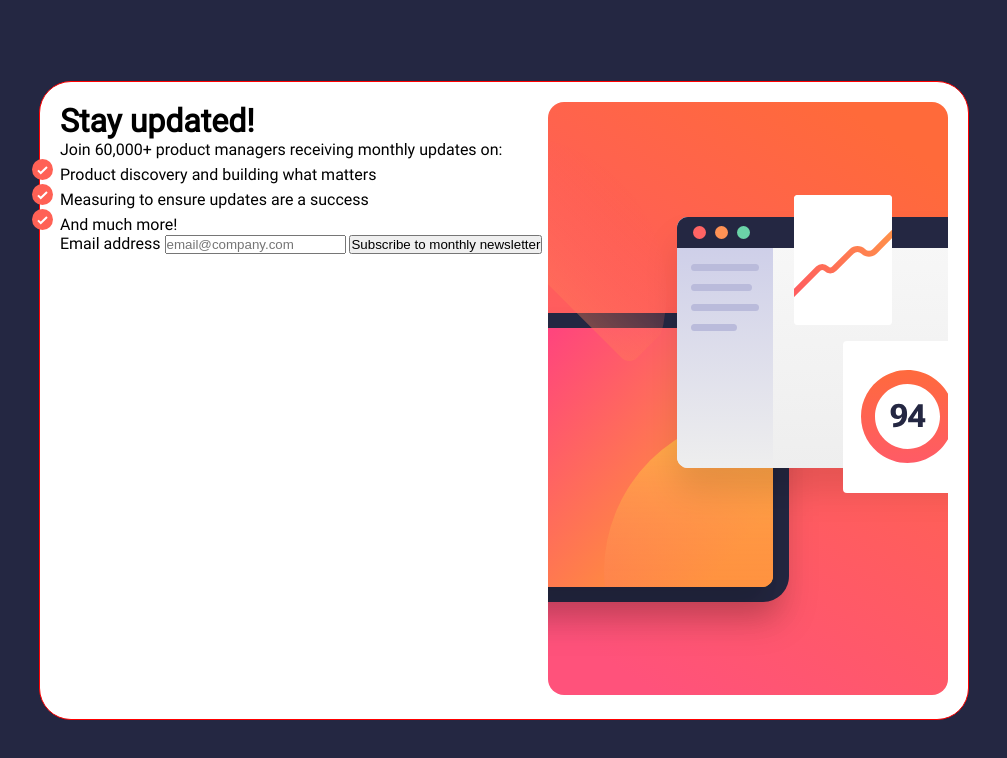
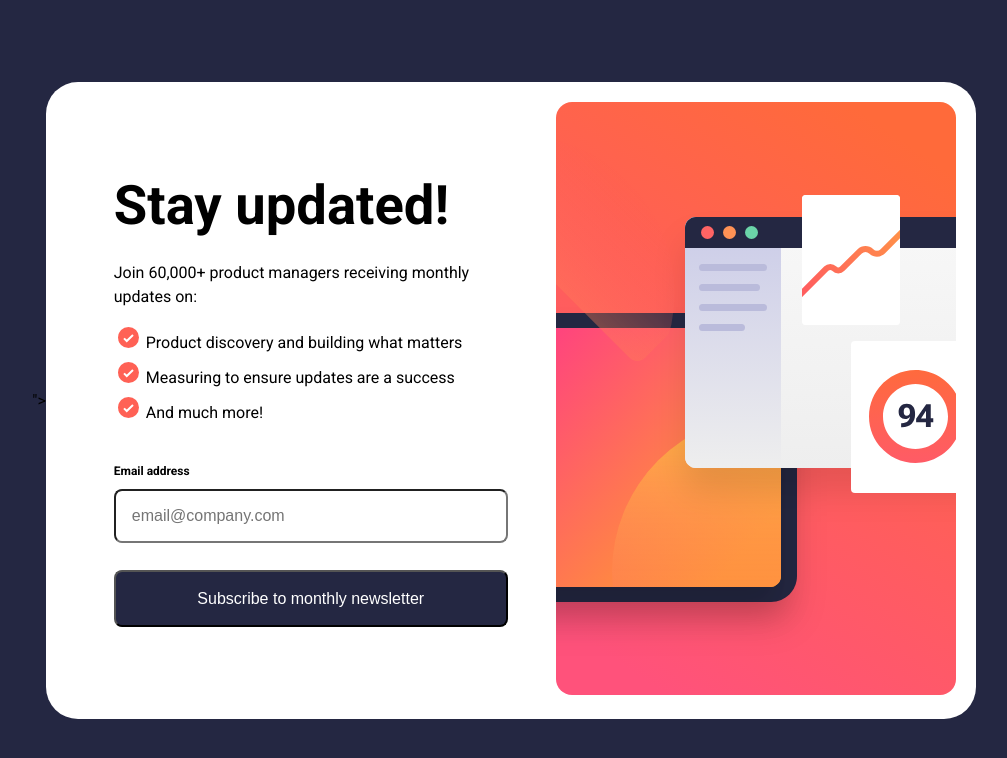
Before and after one commit to Carmenyo/FM--Newsletter-Sign-up-with-success-message, a plain HTML site: page index.html in a window 1280 px wide. Shown: the whole page, without its empty margins (136-1143 px from the left). Drawn offline with Linux system fonts and the light colour scheme.

Commit message:
desktop layout

```diff
--- a/index.html
+++ b/index.html
@@ -8,16 +8,20 @@
 
   <!-- STYLES -->
   <link rel="stylesheet" href="./styles/main.css">
+<!-- FONTS -->
+<link rel="stylesheet" href=link rel="preconnect" href="https://fonts.googleapis.com">
+<link rel="preconnect" href="https://fonts.gstatic.com" crossorigin>
+<link href="https://fonts.googleapis.com/css2?family=Roboto:ital,wght@0,100;0,300;0,400;0,500;0,700;0,900;1,100;1,300;1,400;1,500;1,700;1,900&display=swap" rel="stylesheet">">
 
-  <title>Frontend Mentor | Newsletter sign-up form with success message</title>
+<title>Frontend Mentor | Newsletter sign-up form with success message</title>
 
 <body>
 <main class="card">
   <div class="card__left">
-    <h1>
+    <h1 class="card__title">
       Stay updated!
     </h1>
-<p>
+<p class="card__paragraph">
   Join 60,000+ product managers receiving monthly updates on:
 </p>
 <ul class="card__list">
@@ -25,10 +29,10 @@
   <li> Measuring to ensure updates are a success</li>
   <li>And much more!</li>
 </ul>
-<form >
-  <label for="email">Email address</label>
-  <input type="email" id="email" placeholder="email@company.com">
-  <button type="submit">Subscribe to monthly newsletter</button>
+<form class="card__form">
+  <label class="card__label" for="email">Email address</label>
+  <input class="card__input" type="email" id="email" placeholder="email@company.com">
+  <button class="card__button" type="submit">Subscribe to monthly newsletter</button>
 </form>
   </div>
   <div class="card__right">
--- a/styles/_layout.scss
+++ b/styles/_layout.scss
@@ -1,5 +1,5 @@
 body {
-    font-family: MyFont;
+  font-family: $FontFamily;
   width: 100%;
   min-height: 100vh;
   display: flex;
@@ -9,18 +9,52 @@ body {
 }
 
 .card {
-    border: solid red 1px;
   display: flex;
   justify-content: space-between;
   width: 930px;
   background-color: $White;
   padding: 20px;
   border-radius: 2rem;
+  &__left {
+    width: 60%;
+    padding: 4.5rem 3rem 1rem 3rem;
+  }
+&__title{
+    font-size: 3.4rem;
+    font-weight:700;
+    margin-bottom: 1.5rem;
+  }
+&__paragraph{
+  line-height: 1.5rem;
+}
+  &__list {
+    list-style-image: url(../assets/images/icon-list.svg);
+    margin-top: 1rem;
+    margin-left: 2rem;
+    line-height: 2.2rem;
+    margin-bottom: 2.1rem;
+  }
+&__form{
+  display: flex;
+  flex-direction: column;
+}
+&__label{
+  font-size: .75rem;
+  font-weight: bold;
+  margin-bottom: .7rem;
+}
+&__input{
+  padding: 1rem;
+  border-radius: .5rem;
+  margin-bottom: 1.7rem;
+  font-size: 1rem;
+}
+&__button{
+  padding: 1.1rem;
+  border-radius: .5rem;
+  background-color: $DarkSlateGrey;
+  color: $White;
+  font-size: 1rem;
+}
 
-    &__left{
-        width: 60%;
 }
-&__list{
-    list-style-image: url(../assets/images/icon-list.svg);
-}
-  }
--- a/styles/_variables.scss
+++ b/styles/_variables.scss
@@ -4,3 +4,6 @@ $DarkSlateGrey: hsl(234, 29%, 20%);
 $CharcoalGrey: hsl(235, 18%, 26%);
 $Grey: hsl(231, 7%, 60%);
 $White: hsl(0, 0%, 100%);
+
+//Fonts
+$FontFamily: 'Roboto', sans-serif;
--- a/styles/main.scss
+++ b/styles/main.scss
@@ -1,7 +1,3 @@
-@font-face{
-    font-family: MyFont;
-    src: url(../assets/fonts/Roboto-Regular.ttf);
-}
 @import "globals";
 @import "variables";
 @import "layout";
```
Also changed, not shown: styles/main.css, 1 other file. Lines whose indentation alone changed are shown as unchanged.
